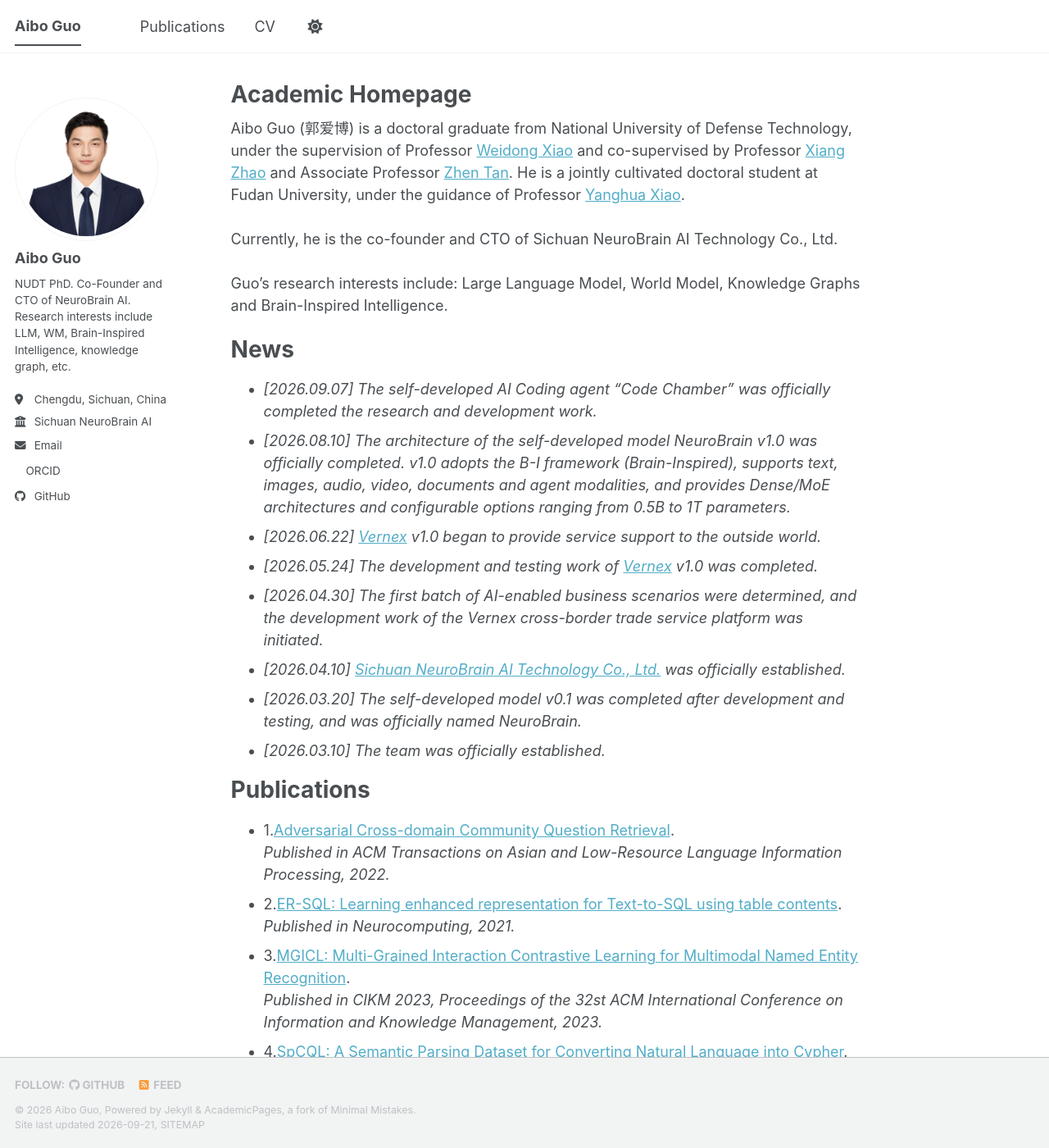
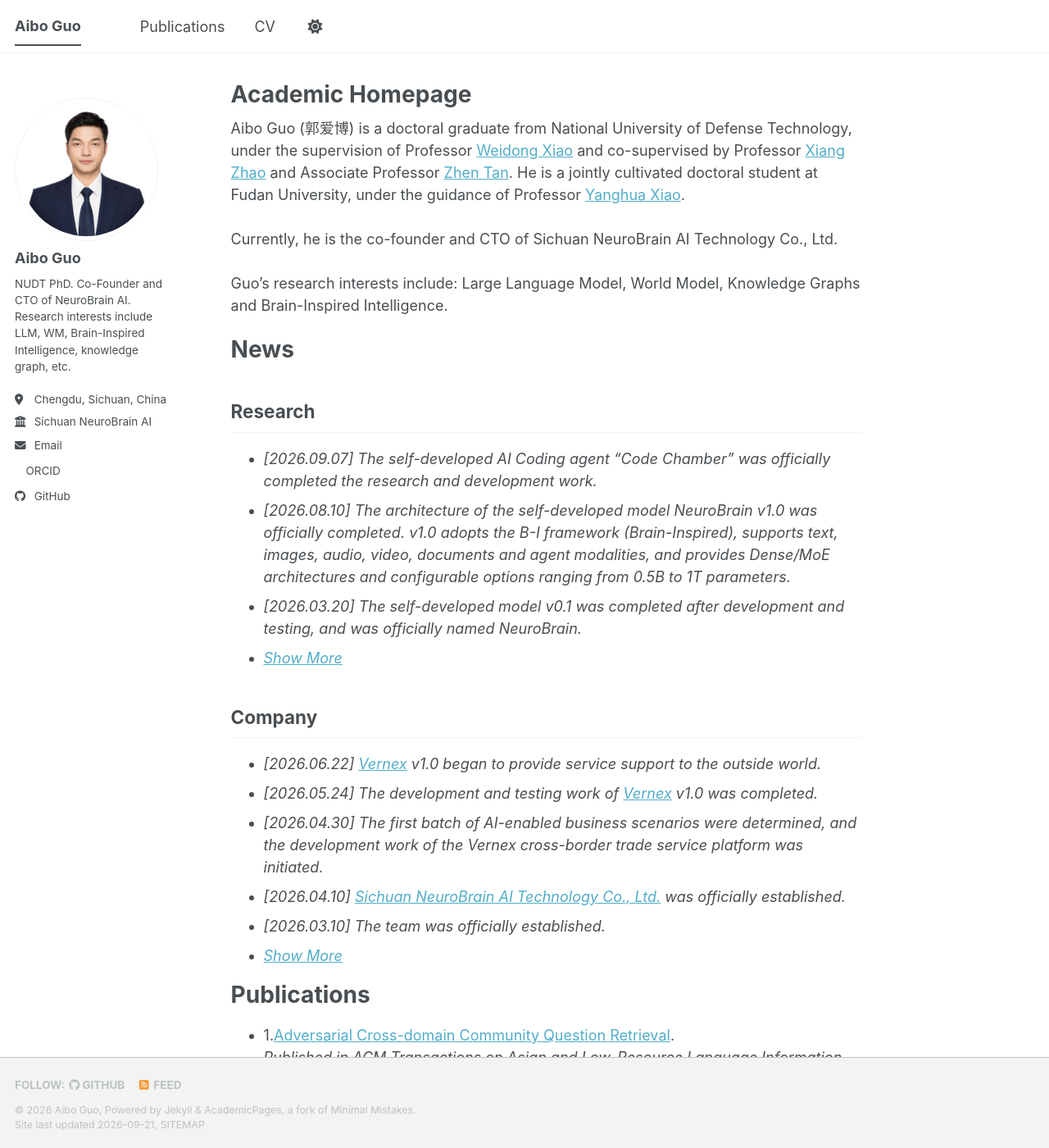
Before and after one commit to AiboGuo-NeuroBrainAI/AiboGuo-NeuroBrainAI.github.io, a Jekyll site: the page built from _pages/about.md, in a window 1280 px wide and 1400 px high. Shown: the whole window at 82% size. Built offline with Jekyll 4.4.1, drawn with Linux system fonts in a browser that asks for light colours; a style sheet for code colours, icons or effects is not loaded.

Commit message:
Update about.md

```diff
--- a/_pages/about.md
+++ b/_pages/about.md
@@ -15,14 +15,22 @@ Guo's research interests include: Large Language Model, World Model, Knowledge G
 
 News
 ======
+
+Research
+---
 - *\[2026.09.07\] The self-developed AI Coding agent "Code Chamber" was officially completed the research and development work.*
 - *\[2026.08.10\] The architecture of the self-developed model NeuroBrain v1.0 was officially completed. v1.0 adopts the B-I framework (Brain-Inspired), supports text, images, audio, video, documents and agent modalities, and provides Dense/MoE architectures and configurable options ranging from 0.5B to 1T parameters.*
+- *\[2026.03.20\] The self-developed model v0.1 was completed after development and testing, and was officially named NeuroBrain.*
+- *[Show More](https://aiboguo-neurobrainai.github.io/News/)*
+
+Company
+---
 - *\[2026.06.22\] [Vernex](https://www.vernexmall.com/) v1.0 began to provide service support to the outside world.*
 - *\[2026.05.24\] The development and testing work of [Vernex](https://www.vernexmall.com/) v1.0 was completed.*
 - *\[2026.04.30\] The first batch of AI-enabled business scenarios were determined, and the development work of the Vernex cross-border trade service platform was initiated.*
 - *\[2026.04.10\] [Sichuan NeuroBrain AI Technology Co., Ltd.](https://www.neurobrainai.tech/) was officially established.*
-- *\[2026.03.20\] The self-developed model v0.1 was completed after development and testing, and was officially named NeuroBrain.*
 - *\[2026.03.10\] The team was officially established.*
+- *[Show More](https://aiboguo-neurobrainai.github.io/News/)*
 
 Publications
 ======
```
